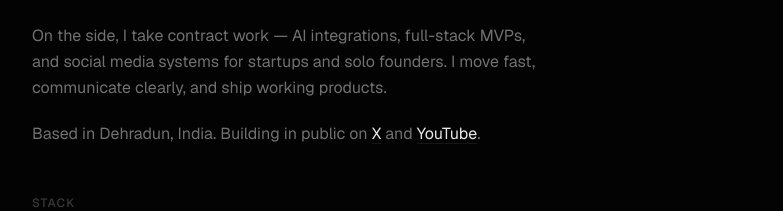
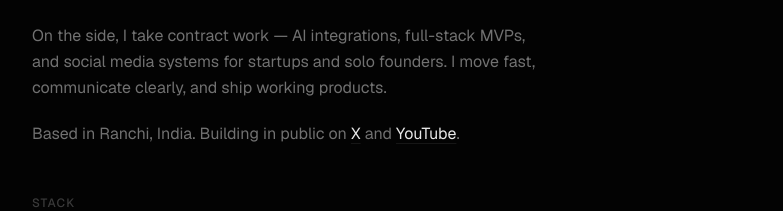
Before and after one commit to annuk123/annu-kumari, a Next.js app: page / in a window 1280 px wide. Shown: the part 923-1134 px from the top of the page, without its empty margins (248-1031 px from the left). Built offline with nearby package versions, Linux system fonts and the light colour scheme; no server answers.

Commit message:
fix: update about section

```diff
--- a/components/sections/About.tsx
+++ b/components/sections/About.tsx
@@ -82,7 +82,7 @@ export default function About() {
             viewport={{ once: true }}
             className="text-base leading-relaxed text-muted-foreground"
           >
-            Based in Dehradun, India. Building in public on{" "}
+            Based in Ranchi, India. Building in public on{" "}
             <a
               href="https://x.com/Annu66126617"
               target="_blank"
```
